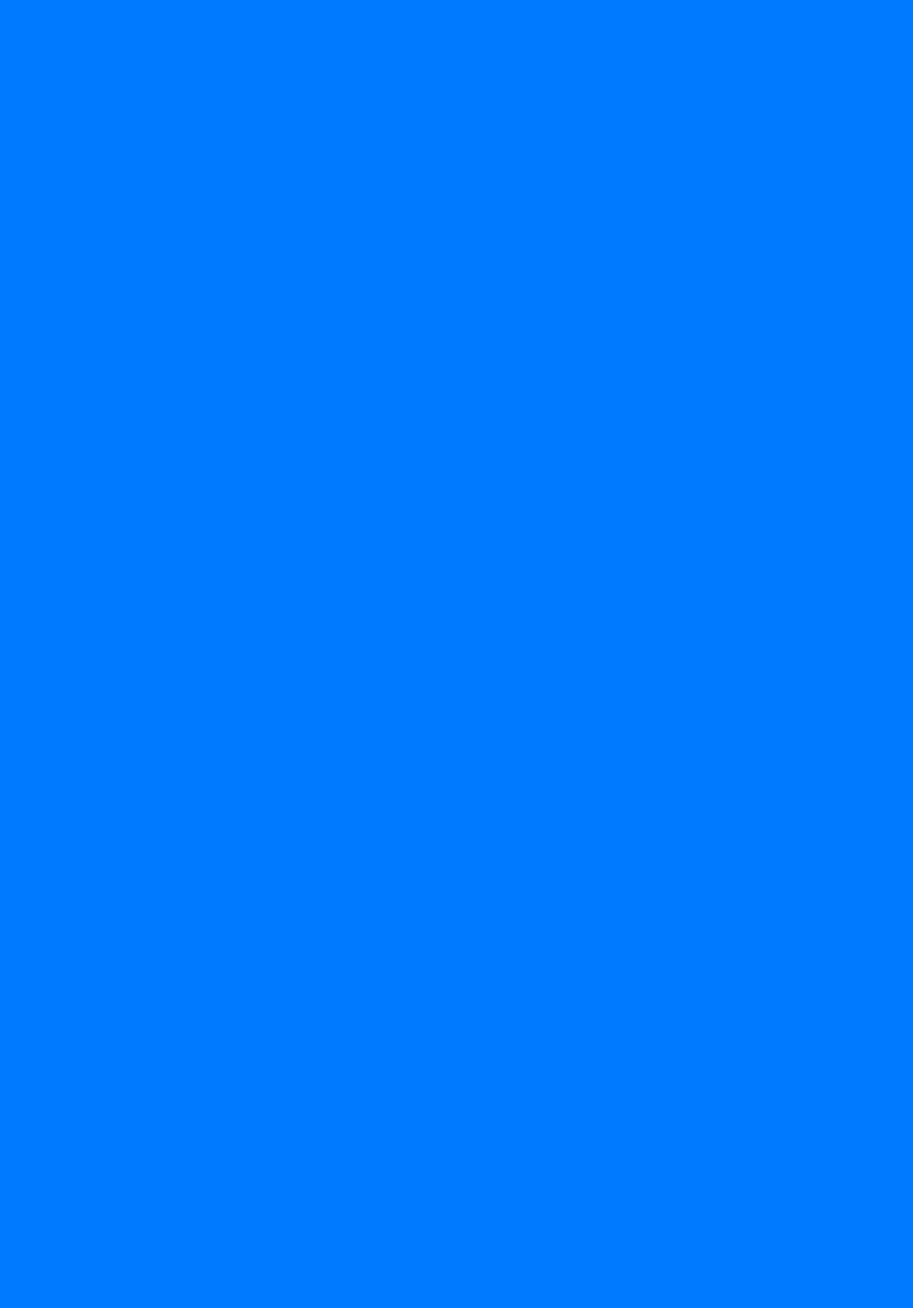
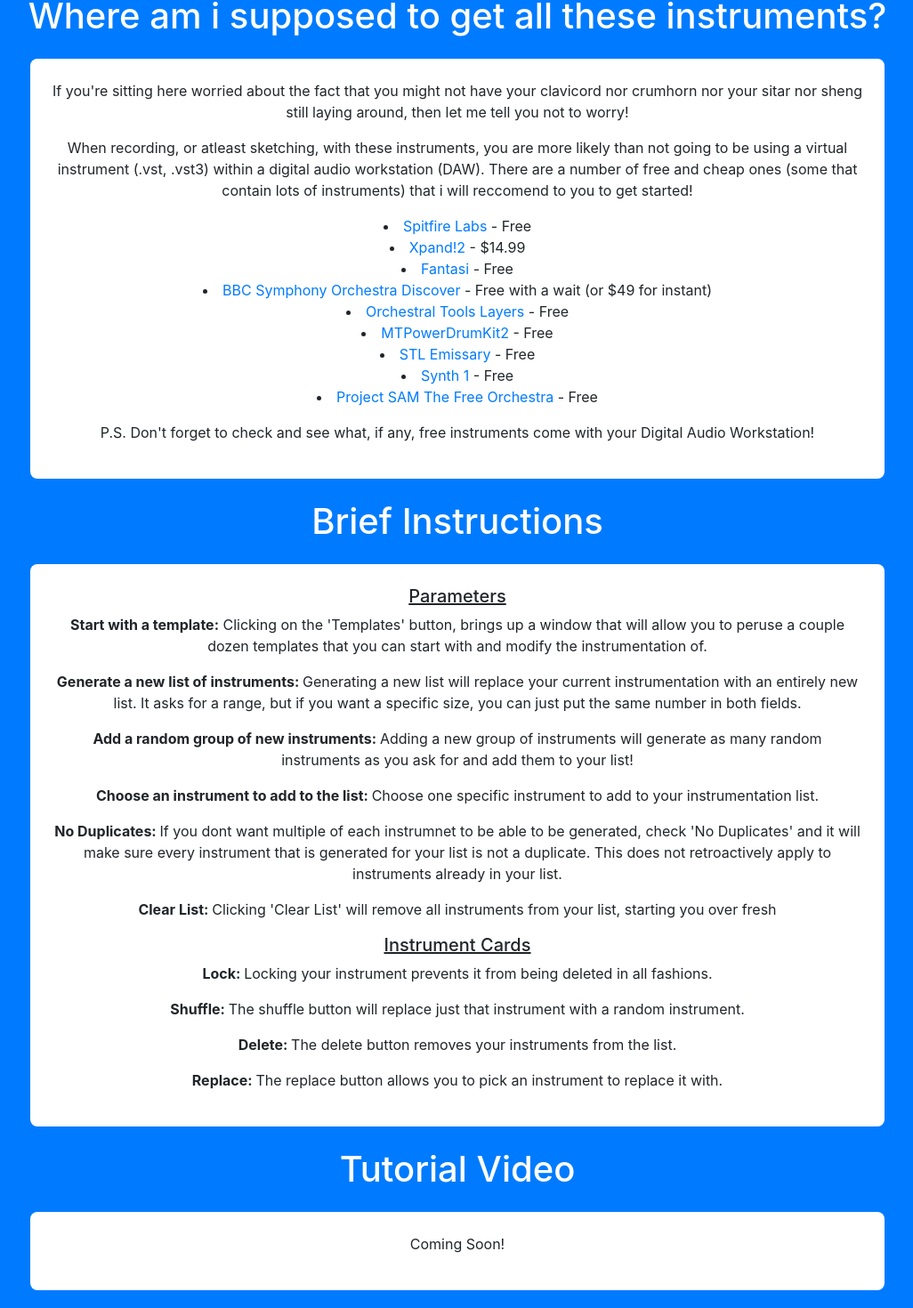
Before and after one commit to robbyph/instrumentation-generation, a Next.js app: page /instructions in a window 1280 px wide. Shown: the part 694-2164 px from the top of the page at 89% size, without its empty margins (126-1152 px from the left). Before the commit the page ends 800 px from the top, so only its background shows below. Built offline with nearby package versions, Linux system fonts and the light colour scheme.

Commit message:
New instructions page

```diff
--- a/pages/instructions.js
+++ b/pages/instructions.js
@@ -9,9 +9,47 @@ const instructions = () => {
                 description="A tool for composers to generate random groups of instruments to help jumpstart creativity."
             />
             <h1 className={styles.headingOne}>What is Instrumentation Generation?</h1>
-            <div className={styles.container}></div>
+            <div className={styles.container}>
+                <p>Instrumentation Generation is a tool for composers—the first tool in a planned compositional toolkit. Instrumentation Generation allows you to generate random groups of instruments, with varying parameters and templates to mix things up. Instrumentation Generation will generate you a list, and then you, the composer, are challenged to create some new piece of music, just using the given random instruments.</p>
+                <p>Not a composer? That's okay too! The tool is still fun to play with, and when that get's old, you can make your way to the Instrument Library and learn about new instruments through their descriptions, youtube links and wikipedia references.</p>
+                <p>If you would like to support the project, please check out the "support" section, and consider donating or purchasing the instrument icons for commercial and personal use! And if you come across an error of any kind, please let me know via the 'Feedback' page!</p>
+            </div>
             <h1 className={styles.headingOne}>Where am i supposed to get all these instruments?</h1>
-            <div className={styles.container}></div>
+            <div className={styles.container}>
+                <p>If you're sitting here worried about the fact that you might not have your clavicord nor crumhorn nor your sitar nor sheng still laying around, then let me tell you not to worry!</p>
+                <p>When recording, or atleast sketching, with these instruments, you are more likely than not going to be using a virtual instrument (.vst, .vst3) within a digital audio workstation (DAW). There are a number of free and cheap ones (some that contain lots of instruments) that i will reccomend to you to get started!</p>
+                <ul className={styles.list}>
+                    <li><a target="_blank" rel="noopener noreferrer" href="https://labs.spitfireaudio.com/">Spitfire Labs</a> - Free</li>
+                    <li><a target="_blank" rel="noopener noreferrer" href="https://www.adsrsounds.com/product/software/air-music-tech-xpand2-all-in-one-workstation/">Xpand!2</a> - $14.99</li>
+                    <li><a target="_blank" rel="noopener noreferrer" href="https://www.kvraudio.com/product/fantasi-by-safwan-matni">Fantasi</a> - Free</li>
+                    <li><a target="_blank" rel="noopener noreferrer" href="https://www.spitfireaudio.com/shop/a-z/bbc-symphony-orchestra-discover">BBC Symphony Orchestra Discover</a> - Free with a wait (or $49 for instant)</li>
+                    <li><a target="_blank" rel="noopener noreferrer" href="https://www.orchestraltools.com/store/collections/45">Orchestral Tools Layers</a> - Free</li>
+                    <li><a target="_blank" rel="noopener noreferrer" href="https://www.powerdrumkit.com/">MTPowerDrumKit2</a> - Free</li>
+                    <li><a target="_blank" rel="noopener noreferrer" href="https://www.stltones.com/products/stl-ignite-emissary-plug-in-bundle">STL Emissary</a> - Free</li>
+                    <li><a target="_blank" rel="noopener noreferrer" href="https://www.kvraudio.com/product/synth1-by-daichi-laboratory-ichiro-toda">Synth 1</a> - Free</li>
+                    <li><a href="https://projectsam.com/libraries/the-free-orchestra/">Project SAM The Free Orchestra</a> - Free</li>
+                </ul>
+                <p style={{marginTop: '1rem'}}>P.S. Don't forget to check and see what, if any, free instruments come with your Digital Audio Workstation!</p>
+            </div>
+            <h1 className={styles.headingOne}>Brief Instructions</h1>
+            <div className={styles.container}>
+                <h5 style={{textDecoration: 'underline'}}>Parameters</h5>
+                <p><strong>Start with a template:</strong> Clicking on the 'Templates' button, brings up a window that will allow you to peruse a couple dozen templates that you can start with and modify the instrumentation of.</p>
+                <p><strong>Generate a new list of instruments: </strong> Generating a new list will replace your current instrumentation with an entirely new list. It asks for a range, but if you want a specific size, you can just put the same number in both fields.</p>
+                <p><strong>Add a random group of new instruments: </strong>Adding a new group of instruments will generate as many random instruments as you ask for and add them to your list!</p>
+                <p><strong>Choose an instrument to add to the list: </strong> Choose one specific instrument to add to your instrumentation list.</p>
+                <p><strong>No Duplicates: </strong>If you dont want multiple of each instrumnet to be able to be generated, check 'No Duplicates' and it will make sure every instrument that is generated for your list is not a duplicate. This does not retroactively apply to instruments already in your list.</p>
+                <p><strong>Clear List: </strong>Clicking 'Clear List' will remove all instruments from your list, starting you over fresh</p>
+                <h5 style={{textDecoration: 'underline'}}>Instrument Cards</h5>
+                <p><strong>Lock: </strong>Locking your instrument prevents it from being deleted in all fashions.</p>
+                <p><strong>Shuffle: </strong>The shuffle button will replace just that instrument with a random instrument.</p>
+                <p><strong>Delete: </strong>The delete button removes your instruments from the list.</p>
+                <p><strong>Replace: </strong>The replace button allows you to pick an instrument to replace it with.</p>
+            </div>
+            <h1 className={styles.headingOne}>Tutorial Video</h1>
+            <div className={styles.container}>
+                <p>Coming Soon!</p>
+            </div>
         </>
     )
 }
--- a/styles/Instructions.module.scss
+++ b/styles/Instructions.module.scss
@@ -9,9 +9,17 @@
     margin: 1.5rem 10rem;
     align-items: center;
     border-radius: .5rem;
+    text-align: center;
 }
 
 .headingFive {
     text-align: center;
     color: rgb(211, 211, 211);
 }
+
+.list {
+    margin: 1rem 0 0 0;
+    padding: 0;
+    list-style-position: inside;
+    text-align: center;
+}
```
